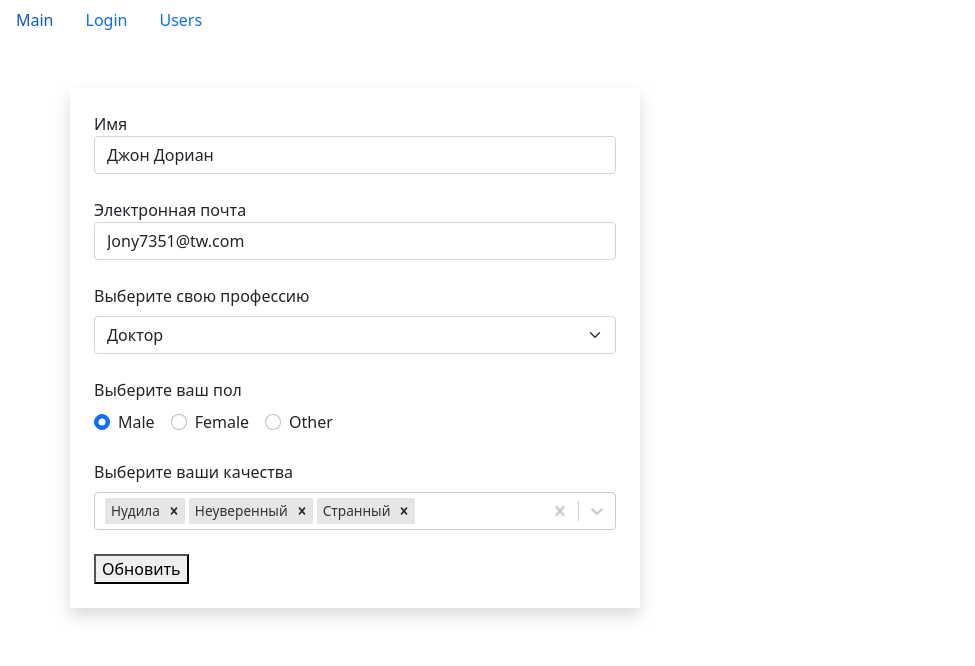
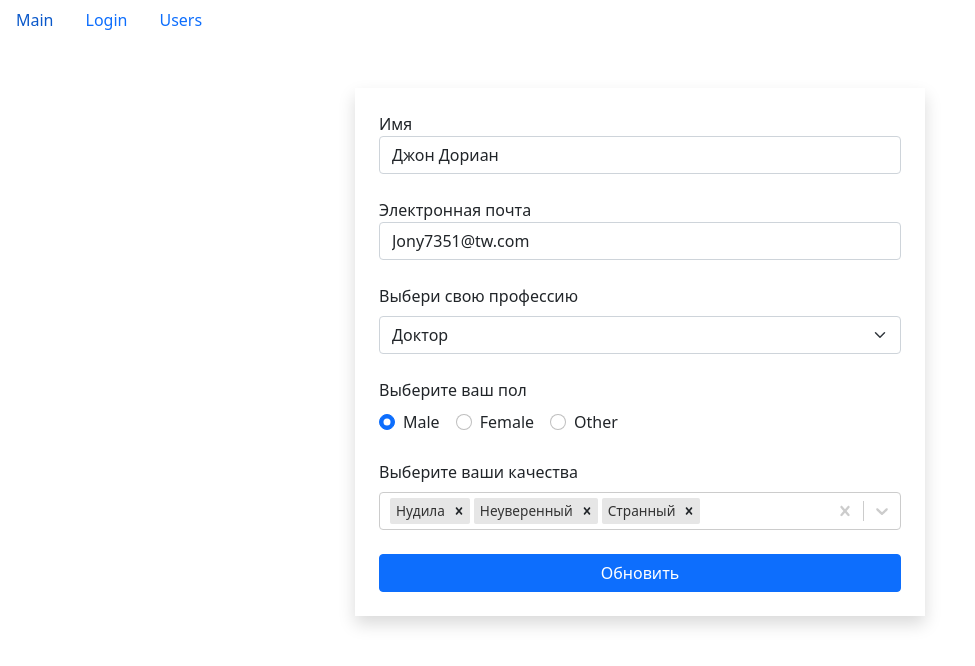
Before and after one commit to Wecpo/Fast-company, a React (Create React App) app: page /users/67rdca3eeb7f6fgeed471815 in a window 1280 px wide. Both pictures are taken after a click on the button "Изменить". Shown: the top 666 px of the page, without its empty margins (0-975 px from the left). Built offline with nearby package versions, Linux system fonts and the light colour scheme.

Commit message:
before hw 13 html=>react

```diff
--- /dev/null
+++ b/src/app/components/page/userEditPage/index.js
@@ -0,0 +1,2 @@
+import UserEditPage from "./userEditPage";
+export default UserEditPage;
--- a/src/app/components/page/userEditPage/userEditPage.jsx
+++ b/src/app/components/page/userEditPage/userEditPage.jsx
@@ -1,150 +1,190 @@
 import React, { useEffect, useState } from "react";
-import { useParams, useHistory } from "react-router-dom";
+import { useHistory, useParams } from "react-router-dom";
+import { validator } from "../../../utils/validator";
+import api from "../../../api";
 import TextField from "../../common/form/textField";
 import SelectField from "../../common/form/selectField";
 import RadioField from "../../common/form/radioField";
 import MultiSelectField from "../../common/form/multiSelectField";
-import API from "../../../api";
 
 const UserEditPage = () => {
     const { userId } = useParams();
     const history = useHistory();
-
-    const [professions, setProfessions] = useState([]);
-    const [qualities, setQualities] = useState([]);
-    const [userData, setUserData] = useState({
+    const [isLoading, setIsLoading] = useState(false);
+    const [data, setData] = useState({
         name: "",
         email: "",
-        profession: {
-            name: "",
-            _id: ""
-        },
-        sex: "",
+        profession: "",
+        sex: "male",
         qualities: []
     });
-
+    const [professions, setProfession] = useState([]);
+    const [qualities, setQualities] = useState([]);
+    const [errors, setErrors] = useState({});
+    const getProfessionById = (id) => {
+        for (const prof of professions) {
+            if (prof.value === id) {
+                return { _id: prof.value, name: prof.label };
+            }
+        }
+    };
+    const getQualities = (elements) => {
+        const qualitiesArray = [];
+        for (const elem of elements) {
+            for (const quality in qualities) {
+                if (elem.value === qualities[quality].value) {
+                    qualitiesArray.push({
+                        _id: qualities[quality].value,
+                        name: qualities[quality].label,
+                        color: qualities[quality].color
+                    });
+                }
+            }
+        }
+        return qualitiesArray;
+    };
+    const handleSubmit = (e) => {
+        e.preventDefault();
+        const isValid = validate();
+        if (!isValid) return;
+        const { profession, qualities } = data;
+        api.users
+            .update(userId, {
+                ...data,
+                profession: getProfessionById(profession),
+                qualities: getQualities(qualities)
+            })
+            .then((data) => history.push(`/users/${data._id}`));
+        console.log({
+            ...data,
+            profession: getProfessionById(profession),
+            qualities: getQualities(qualities)
+        });
+    };
+    const transformData = (data) => {
+        return data.map((qual) => ({ label: qual.name, value: qual._id }));
+    };
     useEffect(() => {
-        API.professions.fetchAll().then((data) => {
+        setIsLoading(true);
+        api.users.getById(userId).then(({ profession, qualities, ...data }) =>
+            setData((prevState) => ({
+                ...prevState,
+                ...data,
+                qualities: transformData(qualities),
+                profession: profession._id
+            }))
+        );
+        api.professions.fetchAll().then((data) => {
             const professionsList = Object.keys(data).map((professionName) => ({
-                _id: data[professionName]._id,
                 label: data[professionName].name,
-                value: data[professionName].name
+                value: data[professionName]._id
             }));
-            setProfessions(professionsList);
+            setProfession(professionsList);
         });
-        API.qualities.fetchAll().then((data) => {
+        api.qualities.fetchAll().then((data) => {
             const qualitiesList = Object.keys(data).map((optionName) => ({
+                value: data[optionName]._id,
                 label: data[optionName].name,
-                value: data[optionName]._id,
                 color: data[optionName].color
             }));
             setQualities(qualitiesList);
         });
-        API.users.getById(userId).then((data) => {
-            const newQuailities = data.qualities.map((item) => {
-                return { label: item.name, value: item._id, color: item.color };
-            });
-            setUserData({
-                name: data.name,
-                email: data.email,
-                profession: {
-                    name: data.profession.name,
-                    _id: data.profession._id
+    }, []);
+    useEffect(() => {
+        if (data._id) setIsLoading(false);
+    }, [data]);
+
+    const validatorConfig = {
+        email: {
+            isRequired: {
+                message: "Электронная почта обязательна для заполнения"
             },
-                sex: data.sex,
-                qualities: newQuailities
-            });
-        });
-    }, []);
-
+            isEmail: {
+                message: "Email введен некорректно"
+            }
+        },
+        name: {
+            isRequired: {
+                message: "Введите ваше имя"
+            }
+        }
+    };
+    useEffect(() => {
+        validate();
+    }, [data]);
     const handleChange = (target) => {
-        if (target.name === "profession") {
-            setUserData((prevState) => ({
-                ...prevState,
-                [target.name]: { name: target.value, _id: "" }
-            }));
-        }
-
-        setUserData((prevState) => ({
+        setData((prevState) => ({
             ...prevState,
             [target.name]: target.value
         }));
     };
-    const handleClick = () => {
-        const thisProf = professions.find((item) => {
-            return item.label === userData.profession;
-        });
-
-        const newData = {
-            name: userData.name,
-            email: userData.email,
-            profession: {
-                _id: thisProf._id,
-                name: thisProf.label
-            },
-            qualities: userData.qualities.map((item) => {
-                const newQualForStart = {
-                    _id: item.value,
-                    name: item.label,
-                    color: item.color
+    const validate = () => {
+        const errors = validator(data, validatorConfig);
+        setErrors(errors);
+        return Object.keys(errors).length === 0;
     };
-                return newQualForStart;
-            }),
-            sex: userData.sex
-        };
-
-        API.users.update(userId, newData);
-        history.goBack();
-    };
-
+    const isValid = Object.keys(errors).length === 0;
     return (
-        userData.name && (
         <div className="container mt-5">
             <div className="row">
-                    <div className="col-md-6 .offset-md-3 shadow p-4">
+                <div className="col-md-6 offset-md-3 shadow p-4">
+                    {!isLoading && Object.keys(professions).length > 0 ? (
+                        <form onSubmit={handleSubmit}>
                             <TextField
                                 label="Имя"
                                 name="name"
-                            value={userData.name}
+                                value={data.name}
                                 onChange={handleChange}
+                                error={errors.name}
                             />
                             <TextField
                                 label="Электронная почта"
                                 name="email"
-                            value={userData.email}
+                                value={data.email}
                                 onChange={handleChange}
+                                error={errors.email}
                             />
                             <SelectField
-                            onChange={handleChange}
+                                label="Выбери свою профессию"
+                                defaultOption="Choose..."
                                 options={professions}
                                 name="profession"
-                            defaultOption="Choose..."
-                            value={userData.profession.name}
-                            label="Выберите свою профессию"
+                                onChange={handleChange}
+                                value={data.profession}
+                                error={errors.profession}
                             />
                             <RadioField
                                 options={[
                                     { name: "Male", value: "male" },
                                     { name: "Female", value: "female" },
-                                { name: "Other", value: "Other" }
+                                    { name: "Other", value: "other" }
                                 ]}
-                            value={userData.sex}
+                                value={data.sex}
                                 name="sex"
                                 onChange={handleChange}
                                 label="Выберите ваш пол"
                             />
                             <MultiSelectField
+                                defaultValue={data.qualities}
                                 options={qualities}
                                 onChange={handleChange}
-                            defaultValue={userData.qualities}
                                 name="qualities"
                                 label="Выберите ваши качества"
                             />
-                        <button onClick={handleClick}>Обновить</button>
+                            <button
+                                type="submit"
+                                disabled={!isValid}
+                                className="btn btn-primary w-100 mx-auto"
+                            >
+                                Обновить
+                            </button>
+                        </form>
+                    ) : (
+                        "Loading..."
+                    )}
                 </div>
             </div>
         </div>
-        )
     );
 };
 
--- a/src/app/components/page/userPage/userPage.jsx
+++ b/src/app/components/page/userPage/userPage.jsx
@@ -13,7 +13,7 @@ const UserPage = ({ userId }) => {
     }, []);
 
     const handleClick = () => {
-        history.push(userId + "/edit");
+        history.push(history.location.pathname + "/edit");
     };
 
     if (user) {
--- a/src/app/components/ui/qualities/qualitie.jsx
+++ b/src/app/components/ui/qualities/qualitie.jsx
@@ -1,11 +1,12 @@
 import React from "react";
 import PropTypes from "prop-types";
-const Quality = ({ color, name }) => {
+const Quality = ({ color, name, _id }) => {
     return <span className={"badge m-1 bg-" + color}>{name}</span>;
 };
 Quality.propTypes = {
     color: PropTypes.string.isRequired,
-    name: PropTypes.string.isRequired
+    name: PropTypes.string.isRequired,
+    _id: PropTypes.string.isRequired
 };
 
 export default Quality;
--- a/src/app/layouts/users.jsx
+++ b/src/app/layouts/users.jsx
@@ -1,12 +1,24 @@
 import React from "react";
-import { useParams } from "react-router";
+import { useParams } from "react-router-dom";
+import UserEditPage from "../components/page/userEditPage";
 import UserPage from "../components/page/userPage";
 import UsersListPage from "../components/page/usersListPage";
-
 const Users = () => {
     const params = useParams();
-    const { userId } = params;
-    return <>{userId ? <UserPage userId={userId} /> : <UsersListPage />}</>;
+    const { userId, edit } = params;
+    return (
+        <>
+            {userId ? (
+                edit ? (
+                    <UserEditPage />
+                ) : (
+                    <UserPage userId={userId} />
+                )
+            ) : (
+                <UsersListPage />
+            )}
+        </>
+    );
 };
 
 export default Users;
```
Lines whose indentation alone changed are shown as unchanged.
